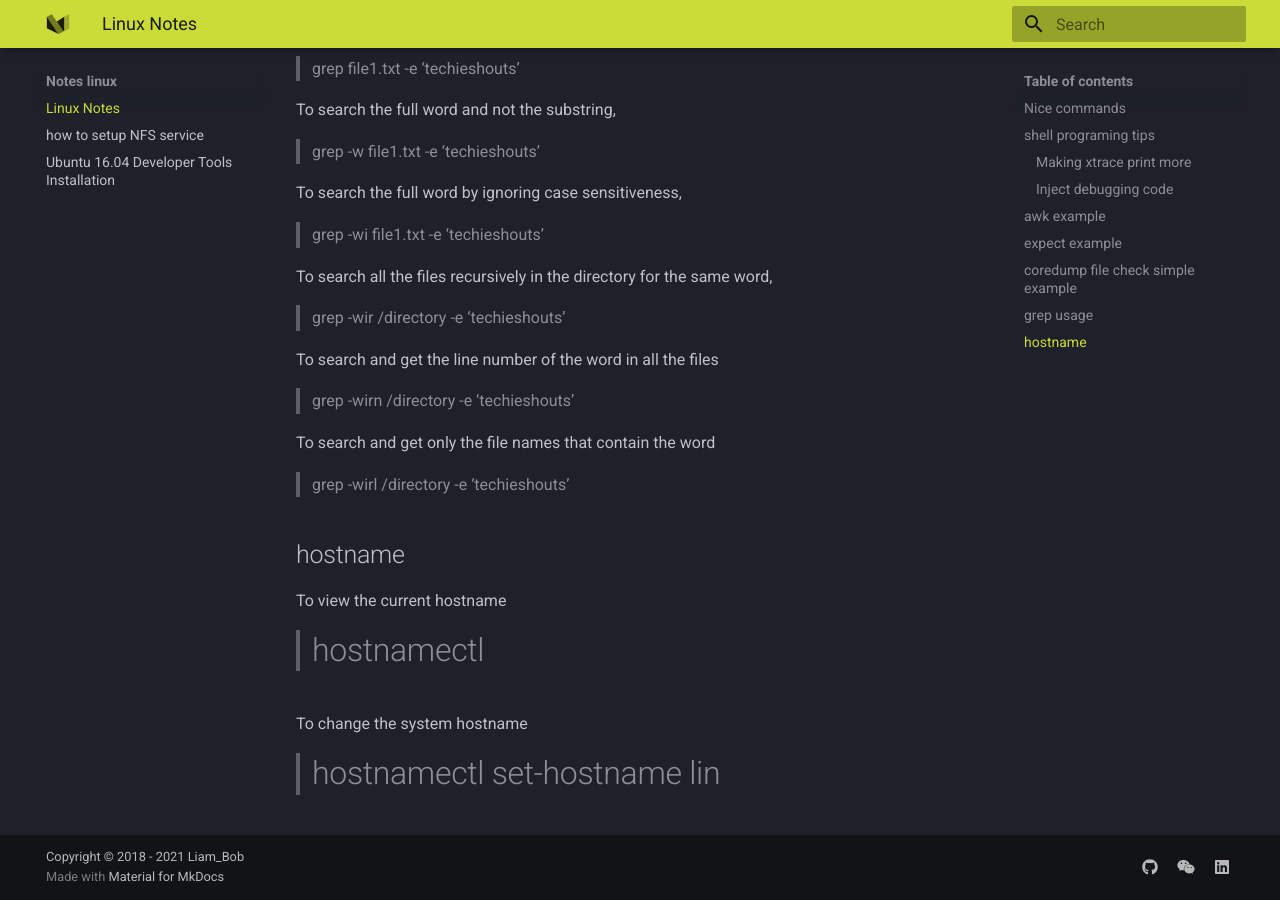
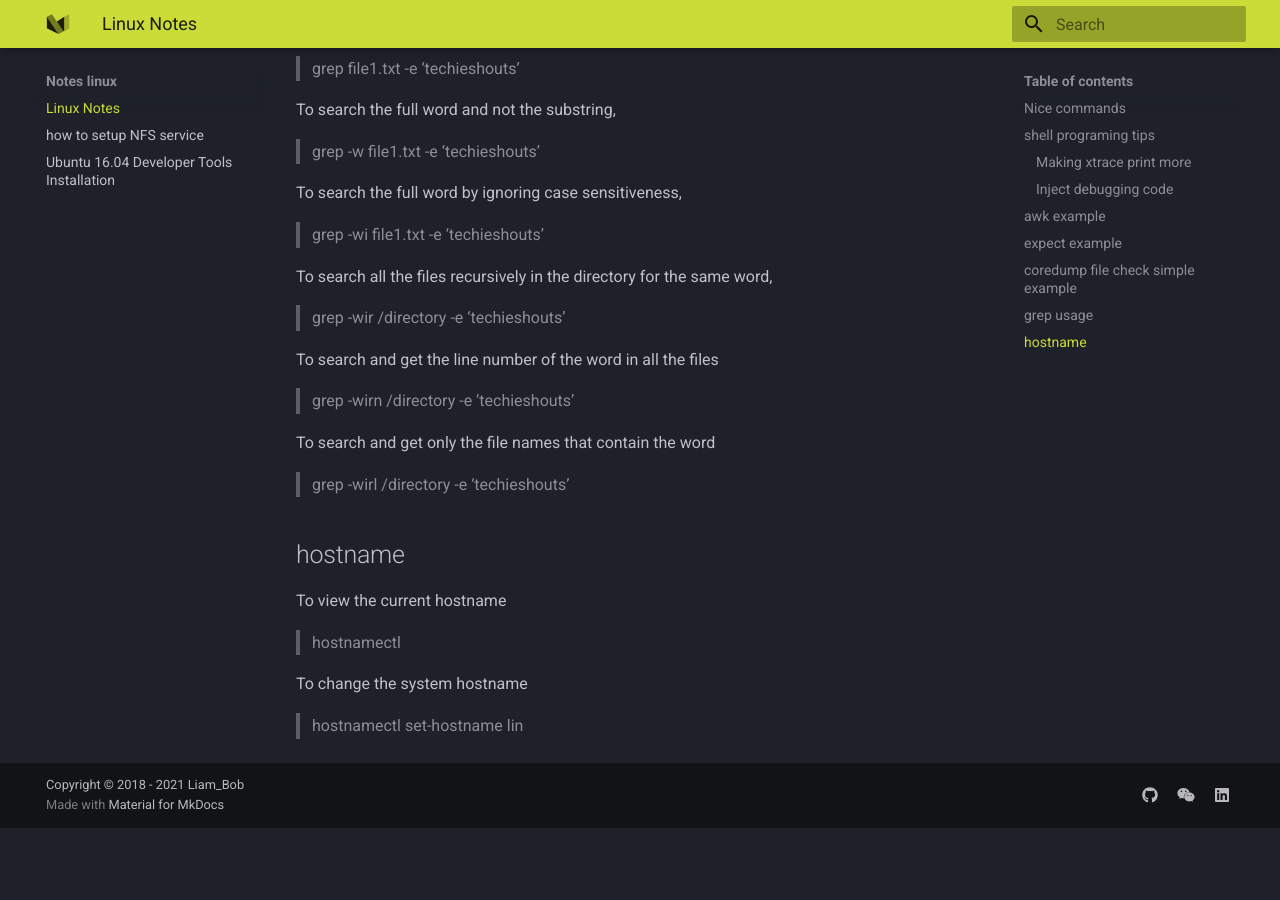
Before and after one commit to liambob77/ruihan.tech, an MkDocs documentation site: the page built from docs/notes_linux/Linux.md, in a window 1280 px wide and 900 px high, scrolled down 3076 px. Built offline with MkDocs 1.6.1 and Material for MkDocs 9.7.7, drawn with Linux system fonts in a browser that asks for light colours; after the commit the page ends 3904 px from its top, so only the background shows below that.

```diff
--- a/docs/notes_linux/Linux.md
+++ b/docs/notes_linux/Linux.md
@@ -155,8 +155,8 @@ To search and get only the file names that contain the word
 
 To view the current hostname
 
-> # hostnamectl
+> hostnamectl
 
 To change the system hostname
 
-> # hostnamectl set-hostname lin
+> hostnamectl set-hostname lin
```
